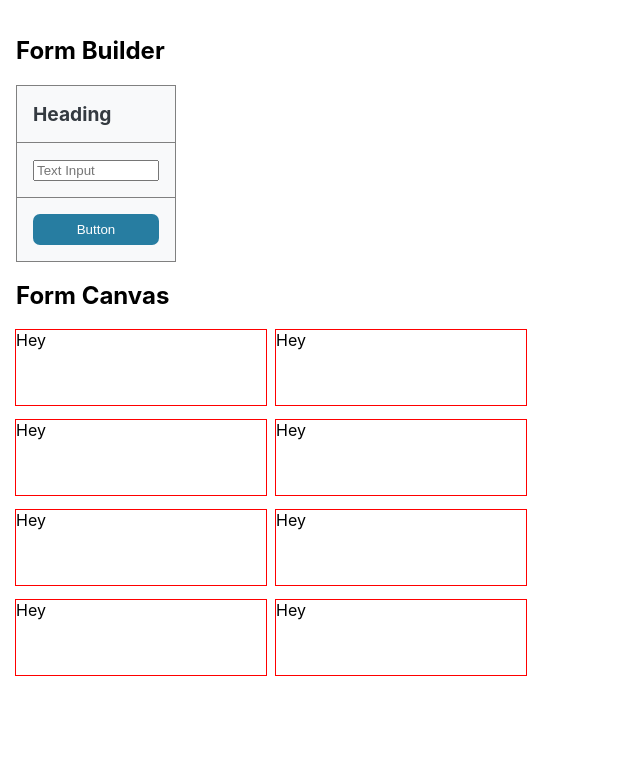
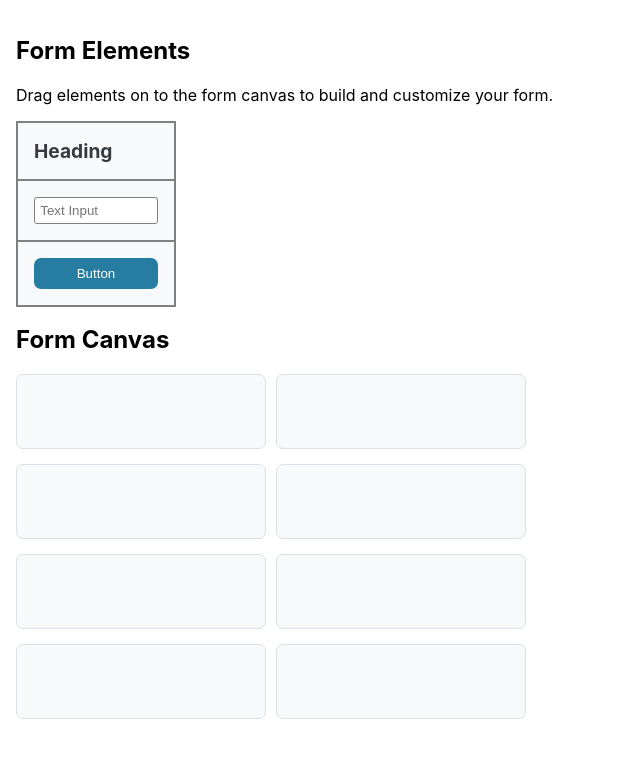
Before and after one commit to conceptlogic/form-builder, a React (Create React App) app: page / in a window 1280 px wide. Shown: the top 758 px of the page, without its empty margins (0-640 px from the left). Built offline with nearby package versions, Linux system fonts and the light colour scheme.

Commit message:
Drop target styling

```diff
--- a/src/App.js
+++ b/src/App.js
@@ -1,67 +1,70 @@
-import { useState } from "react";
-
 import "./App.scss";
 
 const App = () => {
-  const [selectedElement, setSelectedElement] = useState();
-
   const dragStart = (e) => {
     e.target.className = `${e.target.className} isDragging`;
   };
 
   const dragEnd = (e) => {
-    e.target.className = e.target.className.replace("isDragging");
+    e.target.className = e.target.className.replace("isDragging", "");
+  };
+
+  const dragEnter = (e) => {
+    if (e.target.className !== "formBuilder") {
+      e.target.className = `${e.target.className} dropTarget`;
+    }
+  };
+
+  const dragLeave = (e) => {
+    if (e.target.className !== "formBuilder") {
+      e.target.className = e.target.className.replace("dropTarget", "");
+    }
   };
 
   return (
     <div className="App">
       <header>
-        <h2>Form Builder</h2>
+        <h2>Form Elements</h2>
+        <p>
+          Drag elements on to the form canvas to build and customize your form.
+        </p>
       </header>
 
-      <ul onClick={(e) => console.log(e.target.innerText)}>
+      <ul onDragStart={dragStart} onDragEnd={dragEnd}>
         <li title="Add a Heading">
-          <div
-            className="draggable"
-            draggable
-            onDragStart={dragStart}
-            onDragEnd={dragEnd}
-          >
+          <div className="draggable" draggable>
             <h1>Heading</h1>
           </div>
         </li>
+
         <li title="Add a Text Input">
-          <div
-            className="draggable"
-            draggable
-            onDragStart={dragStart}
-            onDragEnd={dragEnd}
-          >
+          <div className="draggable" draggable>
             <input type="text" placeholder="Text Input" />
           </div>
         </li>
+
         <li title="Add a Button">
-          <div
-            className="draggable"
-            draggable
-            onDragStart={dragStart}
-            onDragEnd={dragEnd}
-          >
+          <div className="draggable" draggable>
             <button>Button</button>
           </div>
         </li>
       </ul>
 
       <h2>Form Canvas</h2>
-      <div className="formBuilder">
-        <div>Hey</div>
-        <div>Hey</div>
-        <div>Hey</div>
-        <div>Hey</div>
-        <div>Hey</div>
-        <div>Hey</div>
-        <div>Hey</div>
-        <div>Hey</div>
+      <div
+        className="formBuilder"
+        onDragEnter={dragEnter}
+        onDragLeave={dragLeave}
+        title="Drop elements here"
+      >
+        <div className="dropCell"></div>
+        <div className="dropCell"></div>
+        <div className="dropCell"></div>
+        <div className="dropCell"></div>
+        <div className="dropCell"></div>
+        <div className="dropCell"></div>
+        <div className="dropCell"></div>
+        <div className="dropCell"></div>
       </div>
     </div>
   );
--- a/src/App.scss
+++ b/src/App.scss
@@ -7,11 +7,11 @@ ul {
 }
 
 li {
-  border: solid 1px gray;
+  border: solid 2px gray;
   background: #f8f9fa;
   width: 10rem;
   list-style: none;
-  margin-bottom: -1px;
+  margin-bottom: -2px;
   transition: all 0.5s;
 
   &:hover {
@@ -23,6 +23,9 @@ li {
   cursor: grab;
   padding: 1rem;
   color: #343a40;
+  background-color: transparent;
+  position: relative; // prevent chrome from showing parent styles while dragging
+  z-index: 5;
 
   * {
     pointer-events: none;
@@ -40,7 +43,11 @@ h1 {
 }
 
 [type="text"] {
+  background-color: #fff;
   width: 100%;
+  padding: 0.33rem;
+  border: solid 1px gray;
+  border-radius: 3px;
 }
 
 button {
@@ -57,9 +64,18 @@ button {
   grid-template-columns: repeat(2, 250px [col-start]);
   column-gap: 10px;
   row-gap: 15px;
+}
 
-  > div {
-    outline: solid 1px red;
-    height: 75px;
-  }
+.dropCell {
+  background: #f8f9fa;
+  border-radius: 7px;
+  border: solid 1px darken(#f8f9fa, 10%);
+  padding: 1rem;
+  height: 75px;
+  transition: all 0.5s;
 }
+
+.dropTarget {
+  background: lighten(#277da1, 50%);
+  border: dashed 1px #277da1;
+}
```
